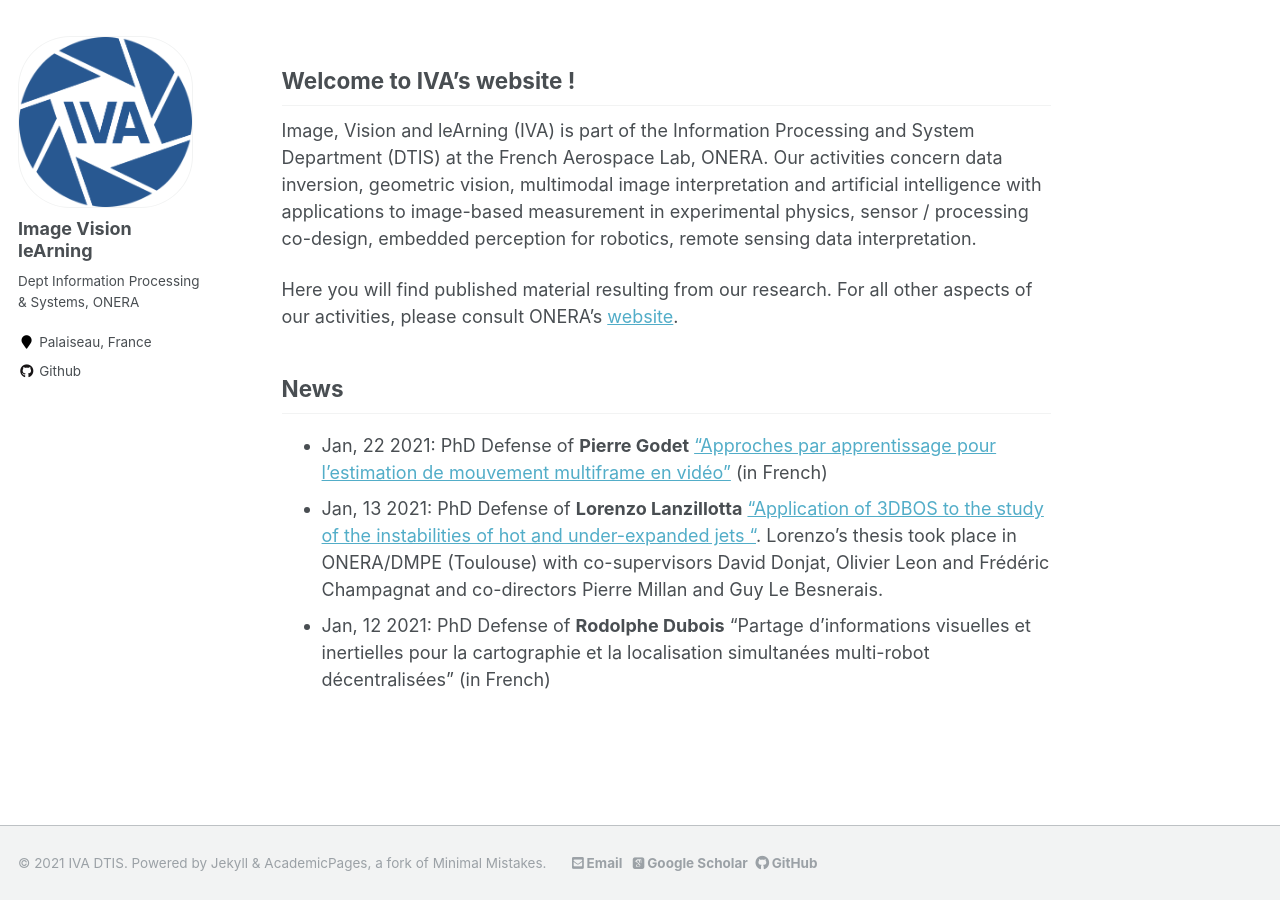
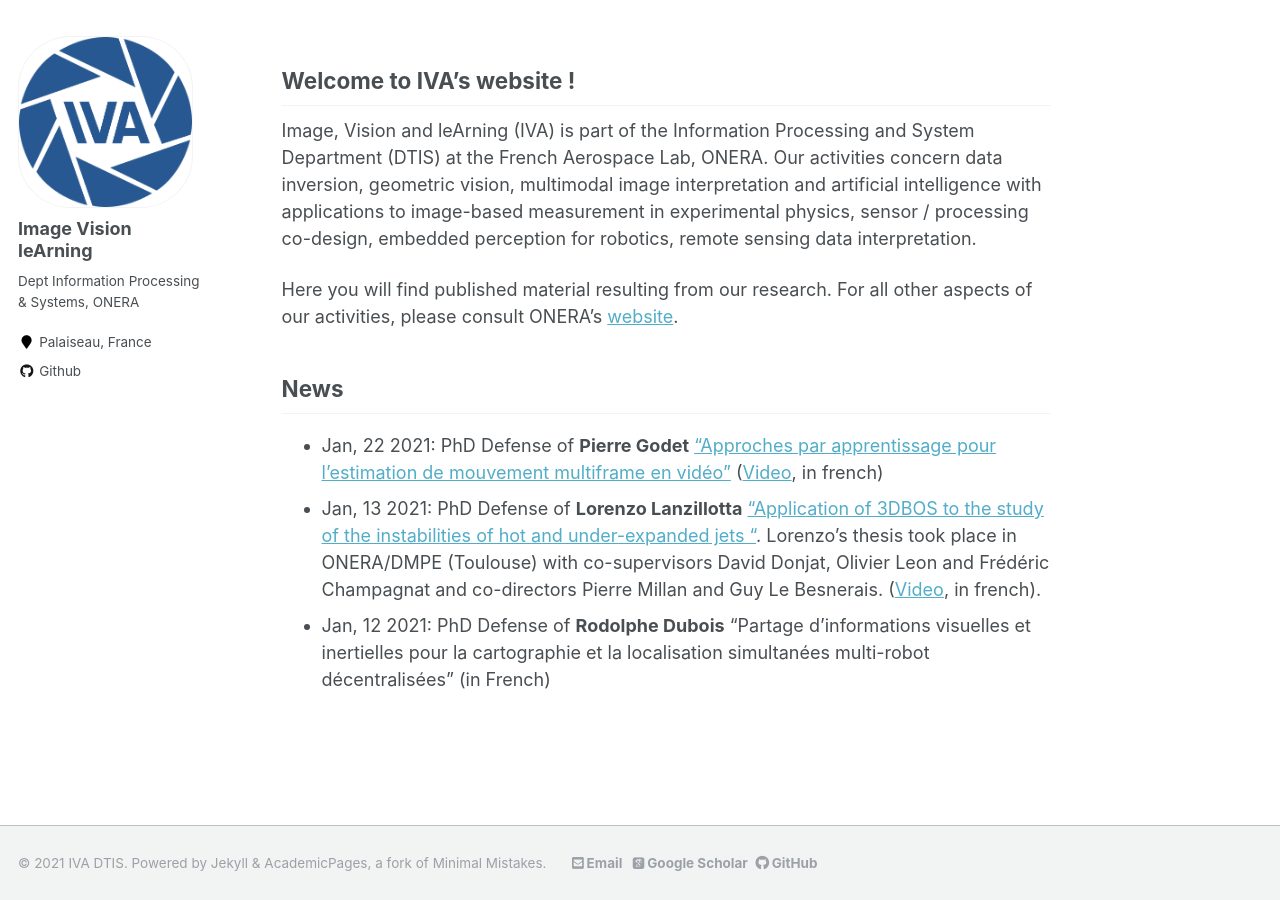
Before and after one commit to guylebesnerais/guylb.github.io, a Jekyll site: the page built from _pages/about.md, in a window 1280 px wide and 900 px high, scrolled down 631 px. Built offline with Jekyll 4.4.1, drawn with Linux system fonts in a browser that asks for light colours; some web fonts are replaced.

Commit message:
Update about.md

```diff
--- a/_pages/about.md
+++ b/_pages/about.md
@@ -22,7 +22,7 @@ Here you will find published material resulting from our research. For all other
 
 ## News
 * Jan, 22 2021: PhD Defense of **Pierre Godet** ["Approches par apprentissage pour l’estimation de
-mouvement multiframe en vidéo"](https://youtu.be/ptRCoC66CCc) (in French)
+mouvement multiframe en vidéo"](http://www.theses.fr/s188700) ([Video](https://youtu.be/ptRCoC66CCc), in french)
 * Jan, 13 2021: PhD Defense of **Lorenzo Lanzillotta** ["Application of 3DBOS to the study of the instabilities of hot and under-expanded jets
-"](https://youtu.be/c_zy13D2ULY). Lorenzo's thesis took place in ONERA/DMPE (Toulouse) with co-supervisors David Donjat, Olivier Leon and Frédéric Champagnat and co-directors Pierre Millan and Guy Le Besnerais.
+"](http://www.theses.fr/s260790). Lorenzo's thesis took place in ONERA/DMPE (Toulouse) with co-supervisors David Donjat, Olivier Leon and Frédéric Champagnat and co-directors Pierre Millan and Guy Le Besnerais. ([Video](https://youtu.be/c_zy13D2ULY), in french).
 * Jan, 12 2021: PhD Defense of **Rodolphe Dubois** "Partage d'informations visuelles et inertielles pour la cartographie et la localisation simultanées multi-robot décentralisées" (in French)
```
